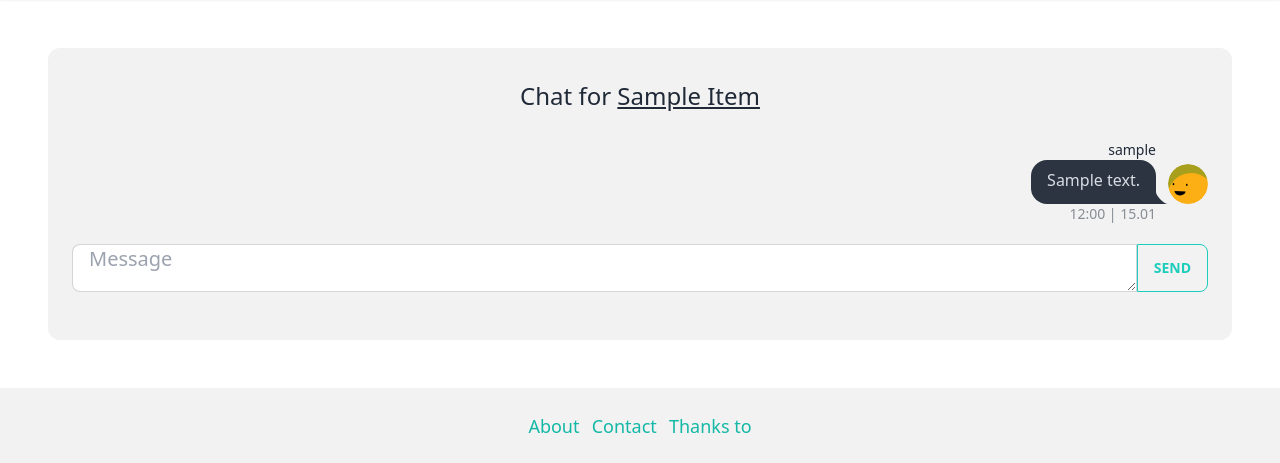
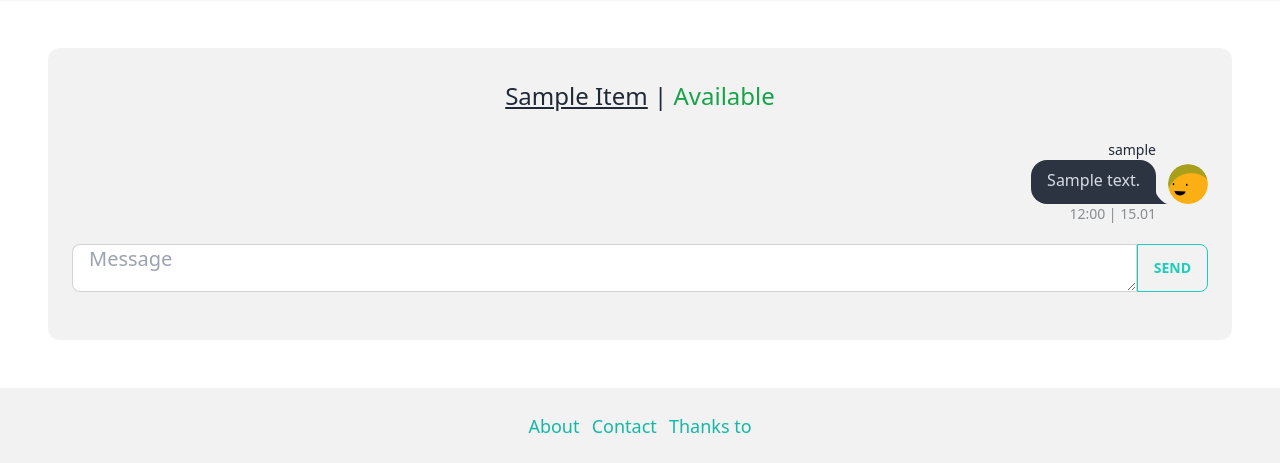
Before and after one commit to doteins/djangommerce, a Django app: page /inbox/1/ in a window 1280 px wide. Shown: the part 64-527 px from the top of the page. Run offline with Django 4.2, Linux system fonts and the light colour scheme; a user stored in the database is signed in; tables that the repository leaves empty hold one stand-in row (values such as "Sample post"); parts of the project's set-up code (start-up, migrations or seed data) failed here and were passed over; some libraries are stand-ins or nearby versions.

Commit message:
Add item status to chat view

```diff
--- a/chat/templates/chat.html
+++ b/chat/templates/chat.html
@@ -8,7 +8,16 @@
 {% block content %}
 <section class="px-6 py-8 bg-base-200 rounded-xl">
   <h1 class="mb-6 text-2xl text-center">
-    Chat for <a href="{% url 'item:detail' conversation.item.id %}" class="underline" target="_blank" rel="noopener noreferrer">{{ conversation.item.name | title }}</a>
+    <a href="{% url 'item:detail' conversation.item.id %}" class="underline" target="_blank"
+      rel="noopener noreferrer">{{ conversation.item.name | title }}</a>
+    |
+    {% if conversation.item.status == "Available" %}
+    <span class="text-green-600">{{ conversation.item.status }}</span>
+    {% elif conversation.item.status == "Reserved" %}
+    <span class="text-yellow-600">{{ conversation.item.status }}</span>
+    {% else %}
+    <span class="text-red-600">{{ conversation.item.status }}</span>
+    {% endif %}
   </h1>
 
   <!-- Chat bubbles -->
```
